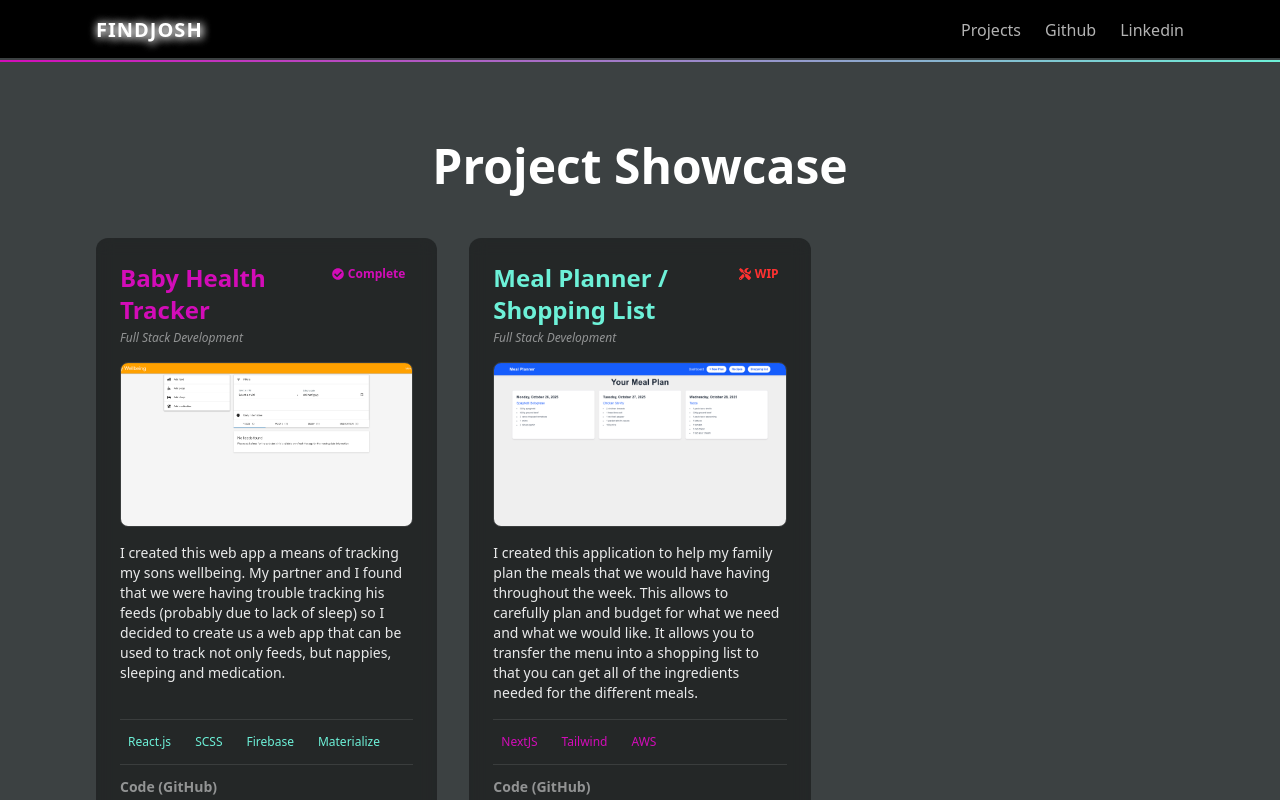
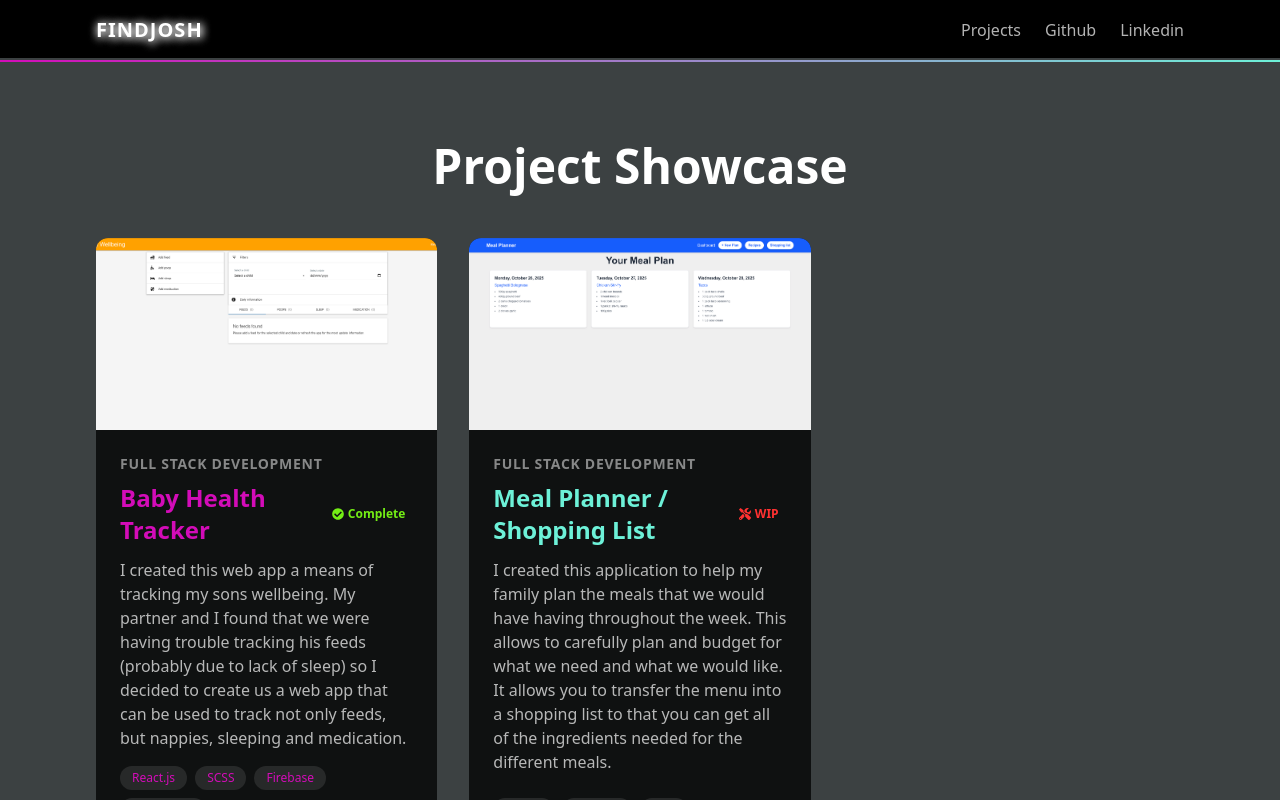
Before and after one commit to joshhallan/portfolio2025, a Next.js app: page /projects in a window 1280 px wide. Shown: the top 800 px of the page. Built offline with nearby package versions, Linux system fonts and the light colour scheme.

Commit message:
updated project card component

```diff
--- a/src/app/projects/page.tsx
+++ b/src/app/projects/page.tsx
@@ -1,156 +1,27 @@
 "use client";
 
-import React from 'react';
-import { PROJECTS_DATA } from '@/data/projects';
-import Image from 'next/image';
-import { FaCheckCircle, FaTools } from 'react-icons/fa';
-
-const neonPink = 'var(--neon-pink)';
-const neonBlue = 'var(--neon-blue)';
-const neonRed = 'var(--neon-red)';
-
-interface DetailedProjectCardProps {
-    project: (typeof PROJECTS_DATA)[0];
-    accentColor: string;
-}
-
-const DetailedProjectCard: React.FC<DetailedProjectCardProps> = ({ project, accentColor }) => {
-
-    const secondaryColor = accentColor === neonPink ? neonBlue : neonPink;
-
-
-    let statusIcon = <FaCheckCircle className="inline mr-1" />;
-    let statusColor = accentColor;
-    const statusText = project.status;
-
-    if (project.status === 'WIP') {
-        statusIcon = <FaTools className="inline mr-1" />;
-        statusColor = neonRed;
-    }
-
-    return (
-        <div
-            className="p-6 rounded-xl bg-black/40 backdrop-blur-sm flex flex-col h-full"
-            style={{
-                border: `1px solid ${accentColor}50`,
-                boxShadow: `0 0 20px ${accentColor}20`,
-            }}
-        >
-
-            <div className="flex justify-between items-start mb-4">
-                <div className="flex-grow">
-                    <h3
-                        className="text-2xl font-bold mb-1"
-                        style={{ color: accentColor, textShadow: `0 0 8px ${accentColor}90` }}
-                    >
-                        {project.title}
-                    </h3>
-                    <p className="text-xs italic text-white/50">{project.category}</p>
-                </div>
-
-
-                <span
-                    className="flex items-center text-xs font-semibold px-2 py-1 rounded-full ml-2 whitespace-nowrap"
-                    style={{
-                        color: statusColor,
-                        border: `1px solid ${statusColor}80`,
-                        backgroundColor: statusColor + '15',
-                        boxShadow: `0 0 5px ${statusColor}40`
-                    }}
-                >
-                    {statusIcon}
-                    {statusText}
-                </span>
-            </div>
-
-
-            <div className="relative w-full aspect-video mb-4 rounded-lg overflow-hidden border border-white/10">
-                <Image
-                    src={project.image}
-                    alt={`Preview of ${project.title}`}
-                    width={1200}
-                    height={675}
-                    className="w-full h-full object-cover"
-                    priority={project.id === 1}
-                    onError={(e) => {
-                        const target = e.target as HTMLImageElement;
-                        const parent = target.closest('.aspect-video');
-                        if (parent) {
-                             parent.innerHTML = `
-                                <div class="absolute inset-0 flex items-center justify-center text-center text-red-500/80 bg-gray-900/50 p-4">
-                                    <p class="text-sm font-semibold">Image not found: ${project.image}</p>
-                                </div>
-                            `;
-                        }
-                    }}
-                />
-            </div>
-
-
-            <p className="text-white/90 text-sm mb-4 flex-grow whitespace-pre-line">
-                {project.fullDescription}
-            </p>
-
-            <div className="flex flex-wrap gap-2 mt-auto pt-3 border-t border-white/10">
-                {project.tech.map((tech, index) => (
-                    <span
-                        key={index}
-                        className="px-2 py-0.5 text-xs rounded-full font-medium"
-                        style={{
-                            color: secondaryColor,
-                            border: `1px solid ${secondaryColor}60`,
-                            backgroundColor: secondaryColor + '10'
-                        }}
-                    >
-                        {tech}
-                    </span>
-                ))}
-            </div>
-
-            <div className="flex gap-4 mt-3 pt-3 border-t border-white/10">
-                {project.link && (
-                    <a
-                        href={project.link}
-                        target="_blank"
-                        rel="noopener noreferrer"
-                        className="text-sm font-semibold transition-colors hover:text-white/90"
-                        style={{ color: accentColor }}
-                    >
-                        View Live Project →
-                    </a>
-                )}
-                <a
-                    href={project.githubUrl}
-                    target="_blank"
-                    rel="noopener noreferrer"
-                    className="text-sm font-semibold text-white/50 hover:text-white transition-colors"
-                >
-                    Code (GitHub)
-                </a>
-            </div>
-        </div>
-    );
-};
+import React from "react";
+import { PROJECTS_DATA } from "@/data/projects";
+import ProjectCard from "@/components/Global/ProjectCard/ProjectCard";
 
 export default function ProjectsPage() {
   return (
     <div className="min-h-screen pt-20 pb-16">
-
       <section id="all-projects" className="container mx-auto max-w-6xl px-8">
-        <h1
-          className="text-5xl font-extrabold mb-12 text-center text-white"
-        >
+        <h1 className="text-5xl font-extrabold mb-12 text-center text-white">
           Project Showcase
         </h1>
 
         <div className="grid grid-cols-1 md:grid-cols-2 lg:grid-cols-3 gap-8">
           {PROJECTS_DATA.map((project, index) => {
-              const accentColor = index % 2 === 0 ? neonPink : neonBlue;
+            const accentColor =
+              index % 2 === 0 ? "var(--neon-pink)" : "var(--neon-blue)";
             return (
-                  <DetailedProjectCard
+              <ProjectCard
                 key={project.id}
                 project={project}
                 accentColor={accentColor}
+                style="long"
               />
             );
           })}
--- a/src/components/Global/ProjectCard/ProjectCard.tsx
+++ b/src/components/Global/ProjectCard/ProjectCard.tsx
@@ -1,43 +1,136 @@
 "use client";
 
-import React from "react";
+import React, { useState } from "react";
 import Link from "next/link";
 import Image from "next/image";
-import { PROJECTS_DATA } from '@/data/projects';
+import { PROJECTS_DATA } from "@/data/projects";
+import { FaCheckCircle, FaTools, FaTimes } from "react-icons/fa";
 
 type Project = (typeof PROJECTS_DATA)[number];
 
 interface ProjectCardProps {
   project: Project;
   accentColor: string;
+  style: "short" | "long";
 }
 
 const generateCardStyles = (color: string) => ({
-    boxShadow: `0 0 4px #fff, 0 0 15px ${color}a0, 0 0 30px ${color}50`,
+  border: "none",
+  boxShadow: `
+      0 0 4px #fff,
+      0 0 15px ${color}a0,
+      0 0 30px ${color}50
+    `,
 });
 
-export default function ProjectCard({ project, accentColor }: ProjectCardProps) {
-  const cardStyles = generateCardStyles(accentColor);
-  const neonLinkClasses = "text-sm font-semibold transition-colors hover:scale-[1.03] duration-200";
+// --- Modal Component ---
+interface ModalProps {
+  project: Project;
+  onClose: () => void;
+}
+
+const ProjectImageModal: React.FC<ModalProps> = ({ project, onClose }) => {
+  const isComplete = project.status === "Complete";
+  const borderColor = isComplete ? "var(--neon-green)" : "var(--neon-blue)";
+
+  const modalStyles = {
+    boxShadow: `
+          0 0 8px #fff,
+          0 0 25px ${borderColor}a0,
+          0 0 50px ${borderColor}50
+        `,
+  };
 
   return (
+    <div
+      className="fixed inset-0 z-50 flex items-center justify-center bg-black/90 p-4 transition-opacity duration-300"
+      onClick={onClose}
+    >
+      <div
+        className="relative bg-[#0f1111] rounded-xl max-w-5xl w-full mx-auto p-2"
+        style={modalStyles}
+        onClick={(e) => e.stopPropagation()}
+      >
+        <button
+          onClick={onClose}
+          className="absolute top-4 right-4 text-white/80 hover:text-white transition-colors p-2 z-50 rounded-full"
+          aria-label="Close modal"
+        >
+          <FaTimes className="w-6 h-6" />
+        </button>
+
+        <div className="relative w-full aspect-video rounded-lg overflow-hidden">
+          <Image
+            src={project.image}
+            alt={`Enlarged view of ${project.title}`}
+            layout="fill"
+            objectFit="contain"
+            priority={true}
+            onError={(e) => {
+              const target = e.target as HTMLImageElement;
+              const parent = target.closest(".aspect-video");
+              if (parent) {
+                parent.innerHTML = `
+                                    <div class="absolute inset-0 flex items-center justify-center text-center text-red-500/80 bg-gray-900/50 p-4">
+                                        <p class="text-lg font-semibold">Could not load enlarged image.</p>
+                                    </div>
+                                `;
+              }
+            }}
+          />
+        </div>
+
+        <div className="text-center p-4">
+          <h4 className="text-xl font-semibold text-white">{project.title}</h4>
+          <p className="text-white/70 text-sm mt-1">
+            Click anywhere outside or the X to close.
+          </p>
+        </div>
+      </div>
+    </div>
+  );
+};
+
+export default function ProjectCard({
+  project,
+  accentColor,
+  style,
+}: ProjectCardProps) {
+  const [isModalOpen, setIsModalOpen] = useState(false);
+
+  const cardStyles = generateCardStyles(accentColor);
+  const neonLinkClasses =
+    "text-sm font-semibold transition-colors hover:scale-[1.03] duration-200";
+
+  const descriptionContent =
+    style === "short" ? project.description : project.fullDescription;
+
+  const isComplete = project.status === "Complete";
+  const statusColor = isComplete ? "var(--neon-green)" : "var(--neon-red)";
+  const StatusIcon = isComplete ? FaCheckCircle : FaTools;
+
+  return (
+    <>
       <div
         key={project.id}
         className="bg-[#0f1111] rounded-xl overflow-hidden shadow-2xl transition-transform duration-300 hover:scale-[1.02] relative flex flex-col h-full"
         style={cardStyles}
       >
-
-      <div className="relative w-full aspect-video flex items-center justify-center text-white/50 text-lg">
+        <div
+          className="relative w-full aspect-video flex items-center justify-center text-white/50 text-lg cursor-pointer group"
+          onClick={() => setIsModalOpen(true)}
+          title={`Click to enlarge ${project.title}`}
+        >
           <Image
             src={project.image}
             alt={`Preview of ${project.title}`}
             width={800}
             height={450}
-          className="w-full h-full object-cover"
+            className="w-full h-full object-cover transition-opacity duration-300 group-hover:opacity-80"
             priority={project.id === 1}
             onError={(e) => {
               const target = e.target as HTMLImageElement;
-              const parent = target.closest('.aspect-video');
+              const parent = target.closest(".aspect-video");
               if (parent) {
                 parent.innerHTML = `
                         <div class="absolute inset-0 flex items-center justify-center text-center text-red-500/80 bg-gray-900/50 p-4">
@@ -53,17 +146,41 @@ export default function ProjectCard({ project, accentColor }: ProjectCardProps)
           <span className="text-sm uppercase tracking-wider text-white/50 font-semibold mb-2 block">
             {project.category}
           </span>
-        <h3 className="text-2xl font-bold text-white mb-3" style={{ color: accentColor }}>
+
+          <div className="flex justify-between items-center mb-3">
+            <h3
+              className="text-2xl font-bold text-white"
+              style={{ color: accentColor }}
+            >
               {project.title}
             </h3>
-        <p className="text-white/70 mb-4 text-base flex-grow">{project.description}</p>
+            {style === "long" && (
+              <div
+                className="flex items-center text-xs font-semibold px-2 py-1 rounded-full whitespace-nowrap"
+                style={{
+                  color: statusColor,
+                  border: `1px solid ${statusColor}80`,
+                }}
+              >
+                <StatusIcon className="w-3 h-3 mr-1" />
+                {project.status}
+              </div>
+            )}
+          </div>
+
+          <p className="text-white/70 mb-4 text-base flex-grow">
+            {descriptionContent}
+          </p>
 
           <div className="flex flex-wrap gap-2 mb-6 mt-auto">
-          {project.tech.slice(0, 4).map((tech) => (
+            {project.tech.map((tech) => (
               <span
                 key={tech}
                 className="text-xs font-medium px-3 py-1 rounded-full bg-white/10 text-white/80"
-              style={{ color: accentColor, border: `1px solid ${accentColor}40` }}
+                style={{
+                  color: accentColor,
+                  border: `1px solid ${accentColor}40`,
+                }}
               >
                 {tech}
               </span>
@@ -76,12 +193,20 @@ export default function ProjectCard({ project, accentColor }: ProjectCardProps)
               target="_blank"
               rel="noopener noreferrer"
               className={neonLinkClasses}
-            style={{ color: 'var(--neon-pink)' }}
+              style={{ color: "var(--neon-pink)" }}
             >
               GitHub →
             </Link>
           </div>
         </div>
       </div>
+
+      {isModalOpen && (
+        <ProjectImageModal
+          project={project}
+          onClose={() => setIsModalOpen(false)}
+        />
+      )}
+    </>
   );
 }
--- a/src/components/HomePage/Featured/Featured.tsx
+++ b/src/components/HomePage/Featured/Featured.tsx
@@ -27,6 +27,7 @@ export default function Projects() {
               key={project.id}
               project={project}
               accentColor={accentColor}
+              style="short"
             />
           );
         })}
```
Lines whose indentation alone changed are shown as unchanged.
